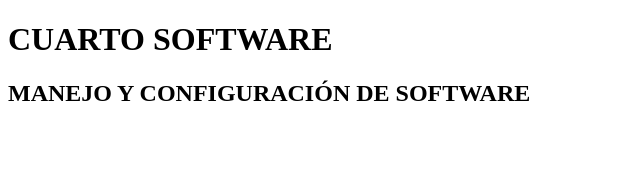
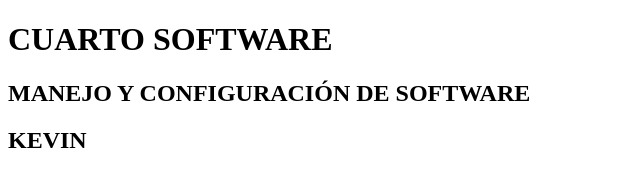
Before and after one commit to Papuxking/github_remote, a plain HTML site: page index.html in a window 1280 px wide. Shown: the whole page, without its empty margins (0-640 px from the left). Drawn offline with Linux system fonts and the light colour scheme.

Commit message:
Agrego nombre

```diff
--- a/index.html
+++ b/index.html
@@ -8,5 +8,6 @@
 <body>
     <h1>CUARTO SOFTWARE</h1>
     <h2>MANEJO Y CONFIGURACIÓN DE SOFTWARE</h2>
+    <h2>KEVIN</h2>
 </body>
 </html>
```
